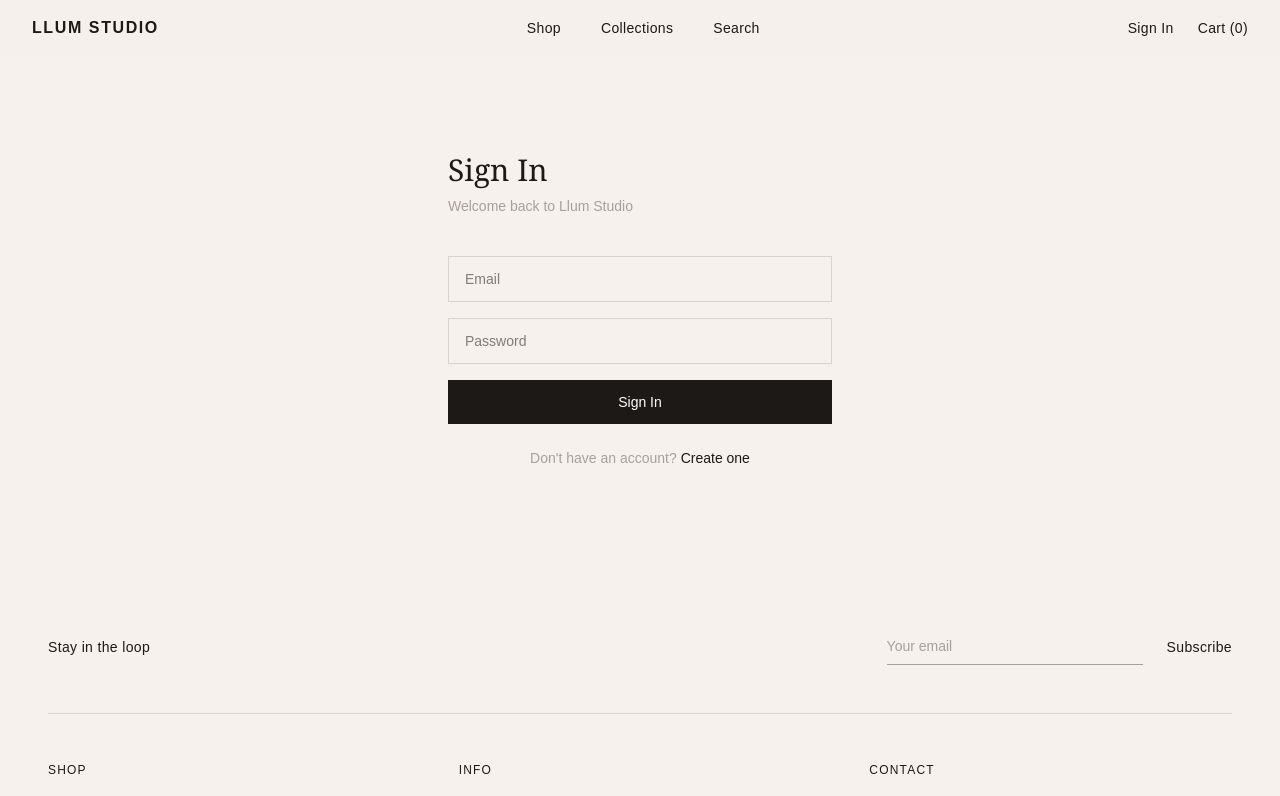
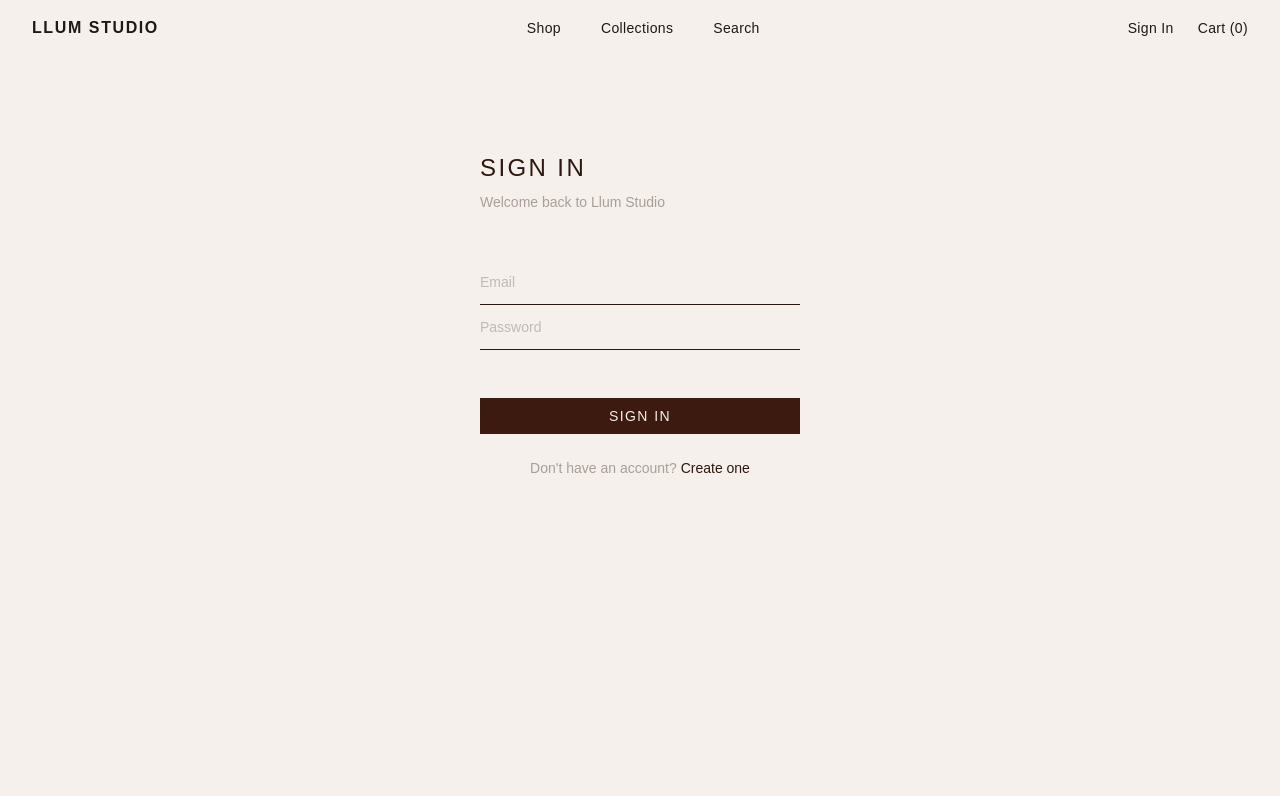
Before and after one commit to oddnyhalldora21/llum_studio, a React (Vite) app: page /sign-in in a window 1280 px wide. Shown: the top 796 px of the page. Built offline with nearby package versions, Linux system fonts and the light colour scheme; no server answers; a web font is replaced by a local one.

Commit message:
sign in page UI changed to match Llu Studio aesthetic

```diff
--- a/src/pages/SignInPage.tsx
+++ b/src/pages/SignInPage.tsx
@@ -24,7 +24,6 @@ function SignInPage() {
         setLoading(false)
         return
       }
-      // Save name to profiles table
       const { data: { user } } = await supabase.auth.getUser()
       if (user) {
         await supabase.from('profiles').insert({
@@ -46,27 +45,33 @@ function SignInPage() {
     setLoading(false)
   }
 
+  const inputClass = "w-full px-0 py-3 text-sm outline-none bg-transparent border-b transition-colors placeholder-[#2c181040]"
+  const inputStyle = { borderColor: '#2c1810', color: '#2c1810' }
+
   return (
-    <div className="max-w-md mx-auto px-8 py-24">
-      <h1 className="font-serif text-3xl text-stone-900 mb-2">
+    <div className="min-h-screen pt-24 pb-16 flex items-start justify-center" style={{ backgroundColor: '#f5f0eb' }}>
+      <div className="w-full max-w-sm px-8">
+
+        <h1 className="text-2xl font-light tracking-widest uppercase mb-2" style={{ color: '#2c1810' }}>
           {isSignUp ? 'Create Account' : 'Sign In'}
         </h1>
-      <p className="text-sm text-stone-400 mb-10">
+        <p className="text-sm mb-12" style={{ color: '#2c181060' }}>
           {isSignUp ? 'Join Llum Studio' : 'Welcome back to Llum Studio'}
         </p>
 
         {error && (
-        <p className="text-sm text-red-500 mb-4">{error}</p>
+          <p className="text-sm mb-6" style={{ color: '#c0392b' }}>{error}</p>
         )}
 
-      <div className="space-y-4">
+        <div className="space-y-0 mb-12">
           {isSignUp && (
             <input
               type="text"
               placeholder="Full name"
               value={fullName}
               onChange={e => setFullName(e.target.value)}
-            className="w-full border border-stone-300 px-4 py-3 text-sm outline-none focus:border-stone-900 transition-colors"
+              className={inputClass}
+              style={inputStyle}
             />
           )}
           <input
@@ -74,33 +79,40 @@ function SignInPage() {
             placeholder="Email"
             value={email}
             onChange={e => setEmail(e.target.value)}
-          className="w-full border border-stone-300 px-4 py-3 text-sm outline-none focus:border-stone-900 transition-colors"
+            className={inputClass}
+            style={inputStyle}
           />
           <input
             type="password"
             placeholder="Password"
             value={password}
             onChange={e => setPassword(e.target.value)}
-          className="w-full border border-stone-300 px-4 py-3 text-sm outline-none focus:border-stone-900 transition-colors"
+            className={inputClass}
+            style={inputStyle}
           />
+        </div>
+
         <button
           onClick={handleSubmit}
           disabled={loading}
-          className="w-full py-3 bg-stone-900 text-white text-sm hover:bg-stone-700 transition-colors disabled:opacity-50"
+          className="w-full py-2 text-sm tracking-widest uppercase transition-opacity hover:opacity-70 disabled:opacity-40 mb-6"
+          style={{ backgroundColor: '#3d1a10', color: '#f5f0eb' }}
         >
           {loading ? 'Please wait...' : isSignUp ? 'Create Account' : 'Sign In'}
         </button>
-      </div>
 
-      <p className="text-sm text-stone-400 mt-6 text-center">
+        <p className="text-sm text-center" style={{ color: '#2c181060' }}>
           {isSignUp ? 'Already have an account?' : "Don't have an account?"}{' '}
           <button
             onClick={() => setIsSignUp(!isSignUp)}
-          className="text-stone-900 hover:underline"
+            className="transition-colors"
+            style={{ color: '#2c1810' }}
           >
             {isSignUp ? 'Sign in' : 'Create one'}
           </button>
         </p>
+
+      </div>
     </div>
   )
 }
```
Lines whose indentation alone changed are shown as unchanged.
